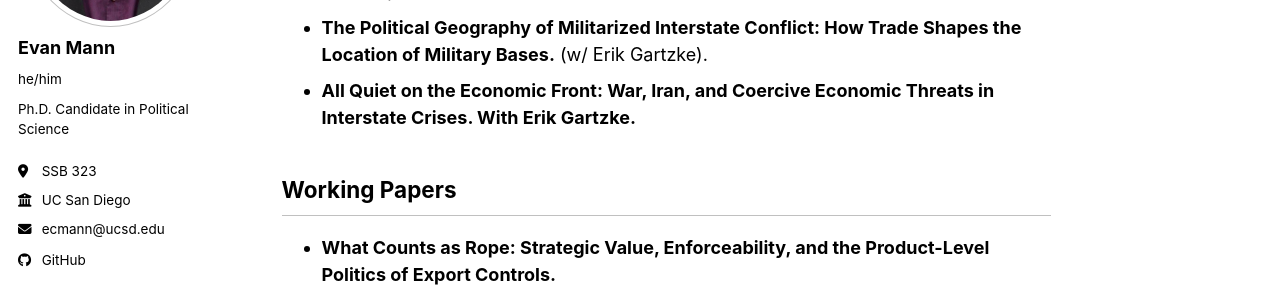
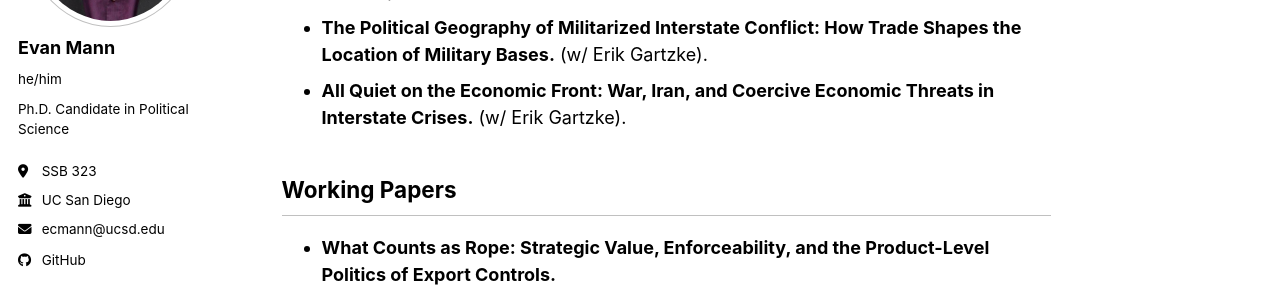
Before and after one commit to ecmannn/ecmannn.github.io, a Jekyll site: the page built from _pages/research.md, in a window 1280 px wide and 900 px high. Shown: the part 294-594 px from the top of the window. Built offline with Jekyll 4.4.1, drawn with Linux system fonts in a browser that asks for light colours; a script bundle is joined from its source files by our own code; library files that are not in the unit come from our copies.

Commit message:
Update research.md

```diff
--- a/_pages/research.md
+++ b/_pages/research.md
@@ -9,7 +9,7 @@ author_profile: true
 - **Climate Change, Arctic Trade Routes, and Overseas Military Bases.** (w/ Erik Gartzke).
   <!-- [PDF](#) · [Code](#) -->
 - **The Political Geography of Militarized Interstate Conflict: How Trade Shapes the Location of Military Bases.** (w/ Erik Gartzke).
-- **All Quiet on the Economic Front: War, Iran, and Coercive Economic Threats in Interstate Crises. With Erik Gartzke.**
+- **All Quiet on the Economic Front: War, Iran, and Coercive Economic Threats in Interstate Crises.** (w/ Erik Gartzke).
 
 ## Working Papers
 - **What Counts as Rope: Strategic Value, Enforceability, and the Product-Level Politics of Export Controls.**
```
